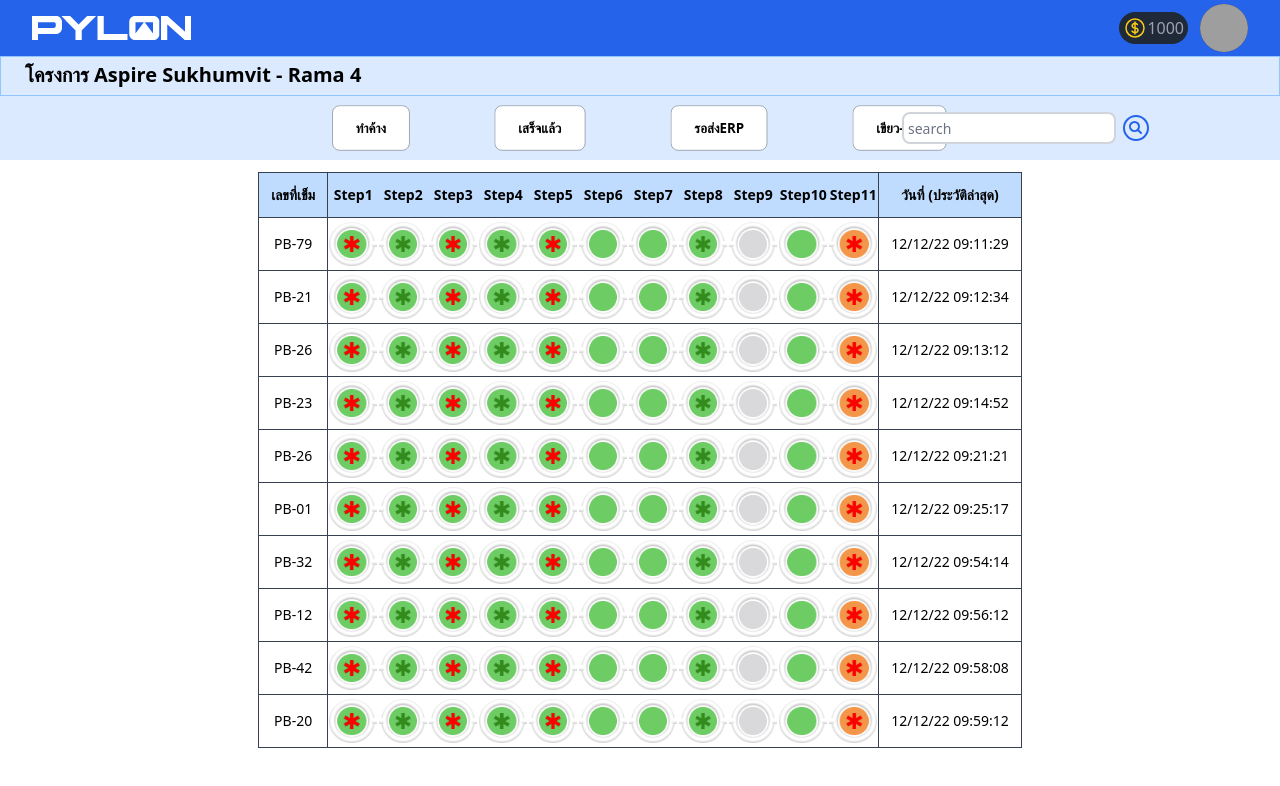
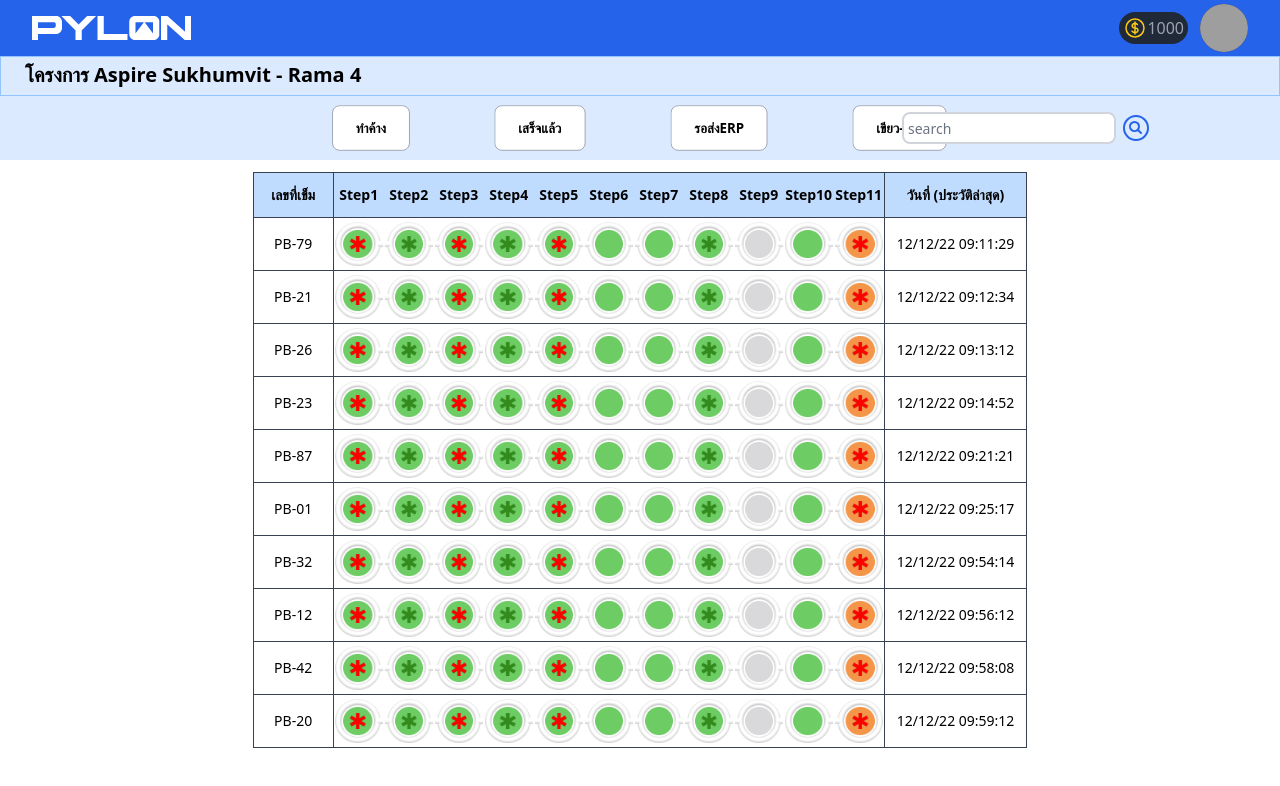
Before and after one commit to thatbeer/react_qcreport, a React (Create React App) app: page /1 in a window 1280 px wide. Shown: the top 786 px of the page. Built offline with nearby package versions, Linux system fonts and the light colour scheme; sample sign-in values are in the browser's storage; grey boxes are pictures that could not be loaded.

Commit message:
update min width of pileid col

```diff
--- a/src/page/ProjectPage.jsx
+++ b/src/page/ProjectPage.jsx
@@ -48,7 +48,7 @@ const projectListX = [
     {pileno:"PB-21",step1:"2",step2:"3",step3:"2",step4:"6",step5:"2",step6:"1",step7:"1",step8:"3",step9:"0",step10:"4",step11:"5",updated:"12/12/22 09:12:34"},
     {pileno:"PB-26",step1:"2",step2:"3",step3:"2",step4:"6",step5:"2",step6:"1",step7:"1",step8:"3",step9:"0",step10:"4",step11:"5",updated:"12/12/22 09:13:12"},
     {pileno:"PB-23",step1:"2",step2:"3",step3:"2",step4:"6",step5:"2",step6:"1",step7:"1",step8:"3",step9:"0",step10:"4",step11:"5",updated:"12/12/22 09:14:52"},
-    {pileno:"PB-26",step1:"2",step2:"3",step3:"2",step4:"6",step5:"2",step6:"1",step7:"1",step8:"3",step9:"0",step10:"4",step11:"5",updated:"12/12/22 09:21:21"},
+    {pileno:"PB-87",step1:"2",step2:"3",step3:"2",step4:"6",step5:"2",step6:"1",step7:"1",step8:"3",step9:"0",step10:"4",step11:"5",updated:"12/12/22 09:21:21"},
     {pileno:"PB-01",step1:"2",step2:"3",step3:"2",step4:"6",step5:"2",step6:"1",step7:"1",step8:"3",step9:"0",step10:"4",step11:"5",updated:"12/12/22 09:25:17"},
     {pileno:"PB-32",step1:"2",step2:"3",step3:"2",step4:"6",step5:"2",step6:"1",step7:"1",step8:"3",step9:"0",step10:"4",step11:"5",updated:"12/12/22 09:54:14"},
     {pileno:"PB-12",step1:"2",step2:"3",step3:"2",step4:"6",step5:"2",step6:"1",step7:"1",step8:"3",step9:"0",step10:"4",step11:"5",updated:"12/12/22 09:56:12"},
@@ -194,7 +194,7 @@ function ProjectPage() {
                         <table className=" w-full overflow-x-auto">
                             <thead className='bg-blue-200'>
                                 <tr>
-                                    <th className='p-3 text-sm  text-center border border-gray-700 '>เลขที่เข็ม</th>
+                                    <th className='p-3 min-w-[80px] text-sm  text-center border border-gray-700 '>เลขที่เข็ม</th>
                                     <th className='px-1 text-sm  text-center border-t border-gray-700  '>Step1</th>
                                     <th className='px-1 text-sm  text-center border-t border-gray-700  '>Step2</th>
                                     <th className='px-1 text-sm  text-center border-t border-gray-700  '>Step3</th>
```
